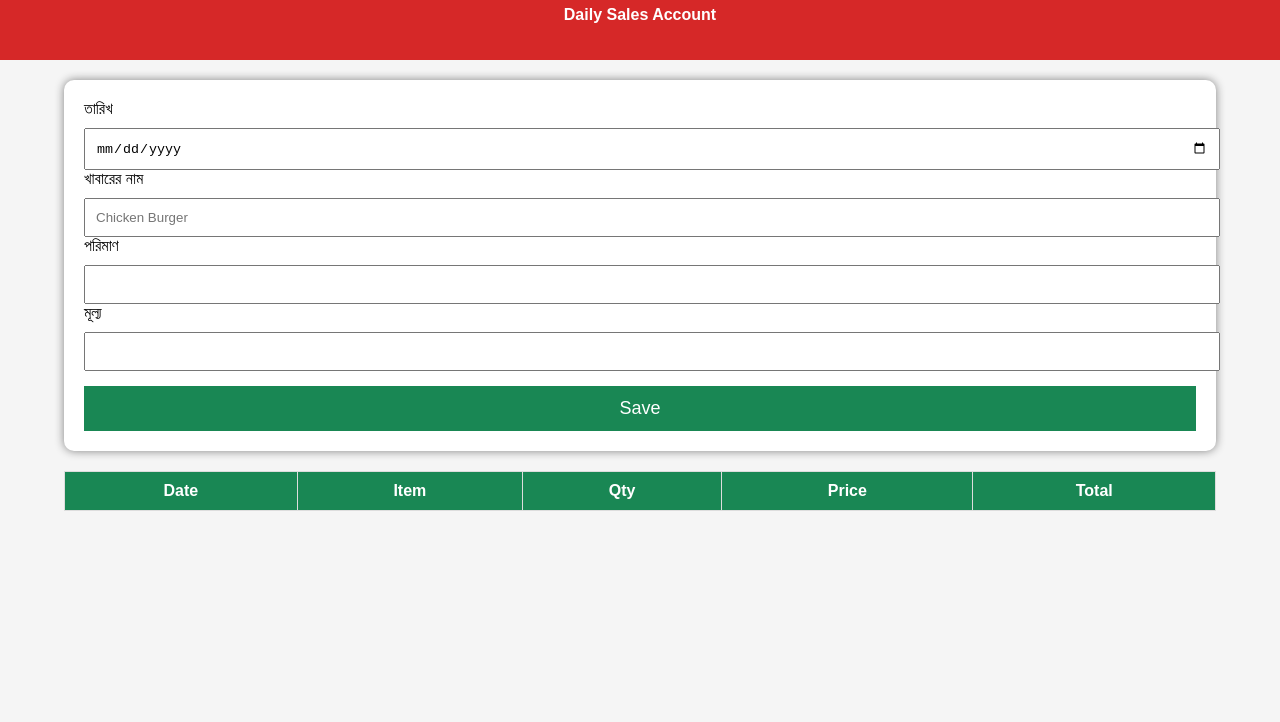
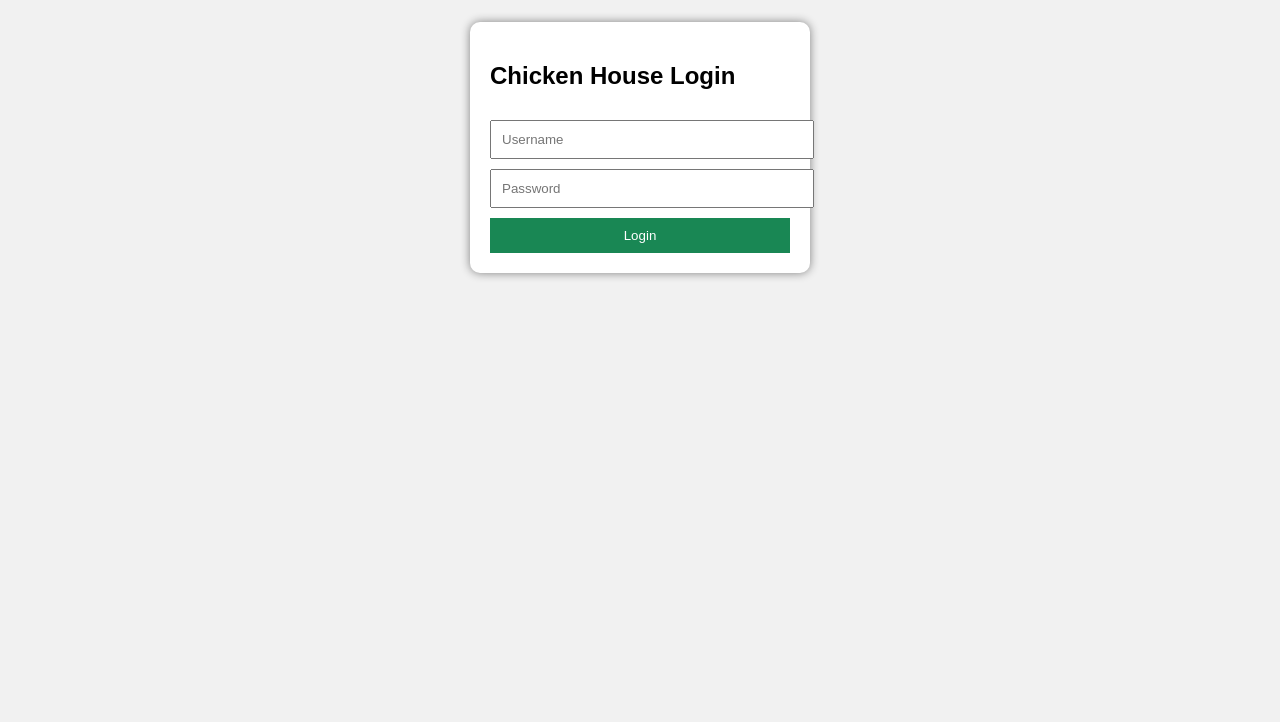
Before and after one commit to talhatraders168-design/Restaurant-Account-, a plain HTML site: page indax.html in a window 1280 px wide. Shown: the part 78-800 px from the top of the page. Drawn offline with Linux system fonts and the light colour scheme.

Commit message:
Update indax.html

```diff
--- a/indax.html
+++ b/indax.html
@@ -2,134 +2,130 @@
 <html lang="bn">
 <head>
 <meta charset="UTF-8">
-<meta name="viewport" content="width=device-width, initial-scale=1.0">
-<title>Chicken House - Restaurant Account</title>
+<title>Chicken House - Login</title>
 
 <style>
 body{
     font-family:Arial;
-    background:#f5f5f5;
+    background:#f1f1f1;
     margin:0;
 }
 
-header{
-    background:#d62828;
-    color:white;
-    text-align:center;
-    padding:15px;
-}
-
-.container{
-    width:90%;
-    margin:auto;
-    margin-top:20px;
-}
-
-.card{
+.login-box{
+    width:300px;
+    margin:100px auto;
     background:white;
     padding:20px;
     border-radius:10px;
     box-shadow:0 0 10px gray;
 }
 
-input,select{
+input{
     width:100%;
     padding:10px;
     margin-top:10px;
 }
 
 button{
-    margin-top:15px;
-    padding:12px;
     width:100%;
+    padding:10px;
+    margin-top:10px;
     background:#198754;
     color:white;
     border:none;
     cursor:pointer;
-    font-size:18px;
 }
 
-table{
-    width:100%;
-    margin-top:20px;
-    border-collapse:collapse;
+#dashboard{
+    display:none;
+    padding:20px;
 }
 
-table th,table td{
-    border:1px solid #ddd;
-    padding:10px;
-    text-align:center;
-}
-
-th{
-    background:#198754;
-    color:white;
+.card{
+    background:white;
+    padding:15px;
+    margin-top:10px;
+    border-radius:10px;
+    box-shadow:0 0 5px gray;
 }
 </style>
 
 </head>
 <body>
 
-<header>
-<h2>Chicken House Restaurant</h2>
-<h4>Daily Sales Account</h4>
-</header>
-
-<div class="container">
-
-<div class="card">
-
-<label>তারিখ</label>
-<input type="date" id="date">
-
-<label>খাবারের নাম</label>
-<input type="text" id="item" placeholder="Chicken Burger">
-
-<label>পরিমাণ</label>
-<input type="number" id="qty">
-
-<label>মূল্য</label>
-<input type="number" id="price">
-
-<button onclick="saveData()">Save</button>
-
+<!-- LOGIN -->
+<div class="login-box" id="loginBox">
+    <h2>Chicken House Login</h2>
+    <input type="text" id="user" placeholder="Username">
+    <input type="password" id="pass" placeholder="Password">
+    <button onclick="login()">Login</button>
 </div>
 
-<table id="table">
+<!-- DASHBOARD -->
+<div id="dashboard">
+    <h2>Chicken House Dashboard</h2>
 
-<tr>
-<th>Date</th>
-<th>Item</th>
-<th>Qty</th>
-<th>Price</th>
-<th>Total</th>
-</tr>
+    <div class="card">
+        <h3>আজকের সেলস</h3>
+        <p id="sales">0 ৳</p>
+    </div>
 
-</table>
+    <div class="card">
+        <h3>আজকের খরচ</h3>
+        <p>0 ৳</p>
+    </div>
 
+    <div class="card">
+        <h3>লাভ</h3>
+        <p>0 ৳</p>
+    </div>
+
+    <button onclick="logout()">Logout</button>
 </div>
 
 <script>
 
-function saveData(){
+function login(){
+    let user = document.getElementById("user").value;
+    let pass = document.getElementById("pass").value;
 
-let date=document.getElementById("date").value;
-let item=document.getElementById("item").value;
-let qty=document.getElementById("qty").value;
-let price=document.getElementById("price").value;
+    // Simple demo login
+    if(user=="admin" && pass=="1234"){
+        localStorage.setItem("login","true");
 
-let total=qty*price;
+        document.getElementById("loginBox").style.display="none";
+        document.getElementById("dashboard").style.display="block";
 
-let table=document.getElementById("table");
+        loadData();
+    }else{
+        alert("ভুল ইউজার বা পাসওয়ার্ড");
+    }
+}
 
-let row=table.insertRow();
+function logout(){
+    localStorage.removeItem("login");
+    location.reload();
+}
 
-row.insertCell(0).innerHTML=date;
-row.insertCell(1).innerHTML=item;
-row.insertCell(2).innerHTML=qty;
-row.insertCell(3).innerHTML=price;
-row.insertCell(4).innerHTML=total;
+function loadData(){
 
+let sales = JSON.parse(localStorage.getItem("sales")) || [];
+
+let total = 0;
+
+sales.forEach(s=>{
+    total += Number(s.total);
+});
+
+document.getElementById("sales").innerText = total + " ৳";
+
+}
+
+// auto login
+if(localStorage.getItem("login")=="true"){
+    document.getElementById("loginBox").style.display="none";
+    document.getElementById("dashboard").style.display="block";
+    loadData();
 }
 
 </script>
```
